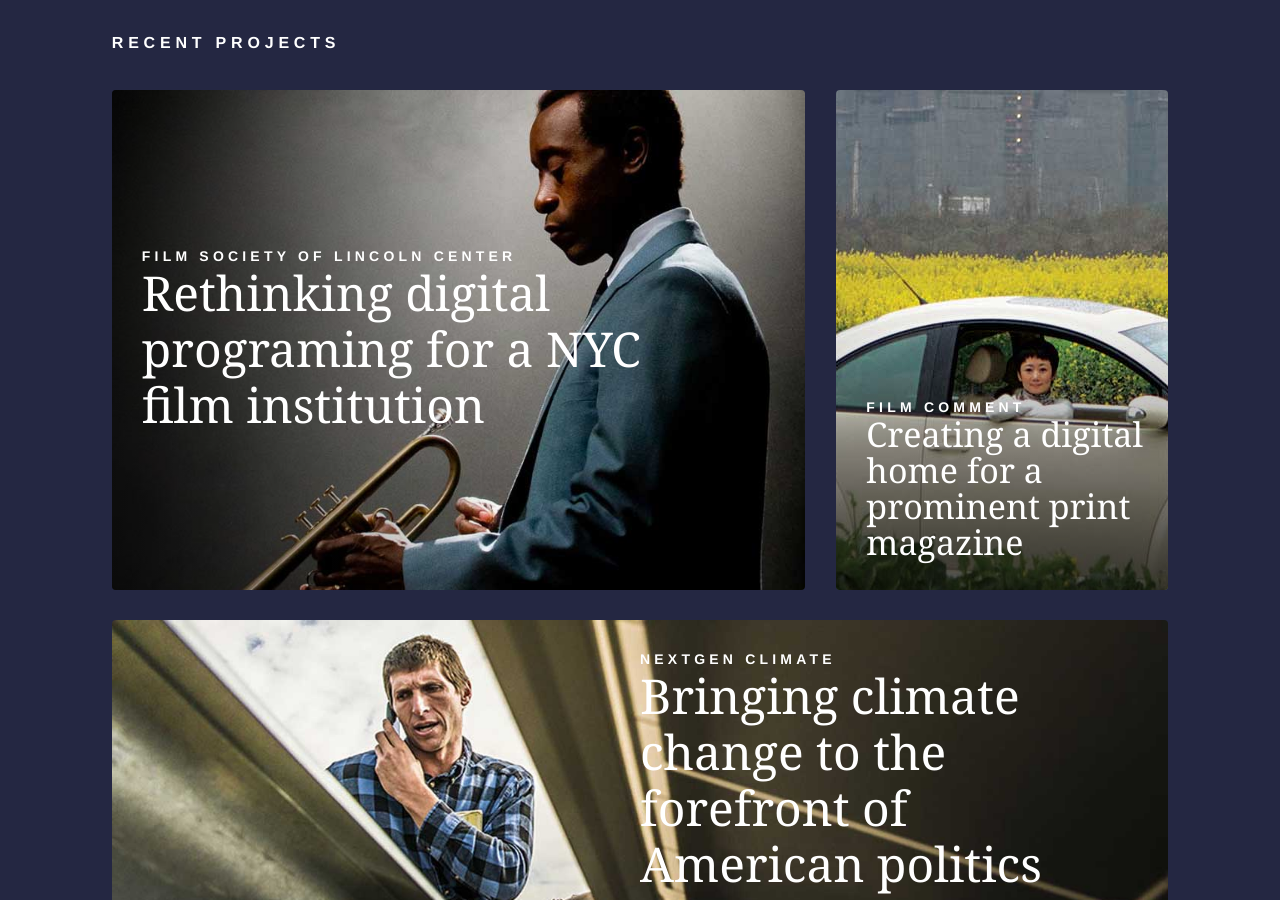
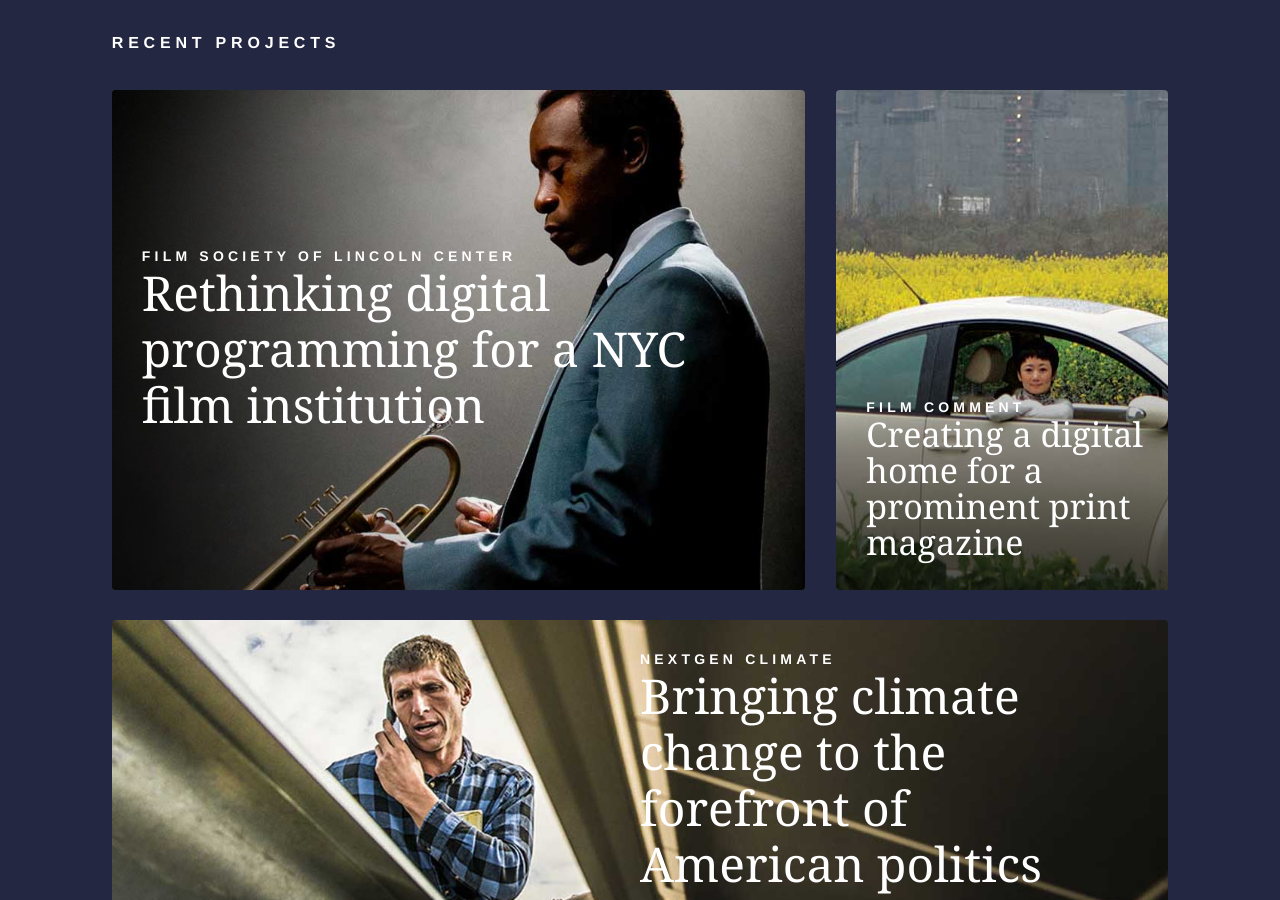
Before and after one commit to davedawson/cottleston-pie-3, a Jekyll site: the page built from index.html, in a window 1280 px wide and 900 px high, scrolled down 1852 px. Built offline with Jekyll 4.4.1, drawn with Linux system fonts in a browser that asks for light colours.

Commit message:
update npm and dependencies

```diff
--- a/_layouts/home.html
+++ b/_layouts/home.html
@@ -68,7 +68,7 @@
 			<a href="/projects/film-society-lincoln-center" class="project filmlinc t1-t4 d1-d8">
 				<div class="title-wrap">
 					<h4>film society of lincoln center</h4>
-					<h3>Rethinking digital programing for a NYC film institution</h3>
+					<h3>Rethinking digital programming for a NYC film institution</h3>
 				</div>
 			</a>
 			<a href="/projects/film-comment" class="project filmcomment small h1-h3 t5-t6 d9-d12">
--- a/package.json
+++ b/package.json
@@ -7,7 +7,6 @@
     "browser-sync": "^2.9.3",
     "gulp-concat": "^2.2.0",
     "gulp-jshint": "^1.5.6",
-    "gulp": "^3.5.6",
     "gulp-uglify": "^0.2.1"
   },
   "devDependencies": {
@@ -16,7 +15,8 @@
     "gulp-compass": "^2.1.0",
     "gulp-image-optimization": "^0.1.3",
     "gulp-minify-css": "^1.2.1",
-    "gulp-sass": "^2.0.4"
+    "gulp-sass": "^2.0.4",
+    "gulp-svg2png": "^0.3.0"
   },
   "scripts": {
     "test": "echo \"Error: no test specified\" && exit 1"
```
Also changed, not shown: 17 other files.
